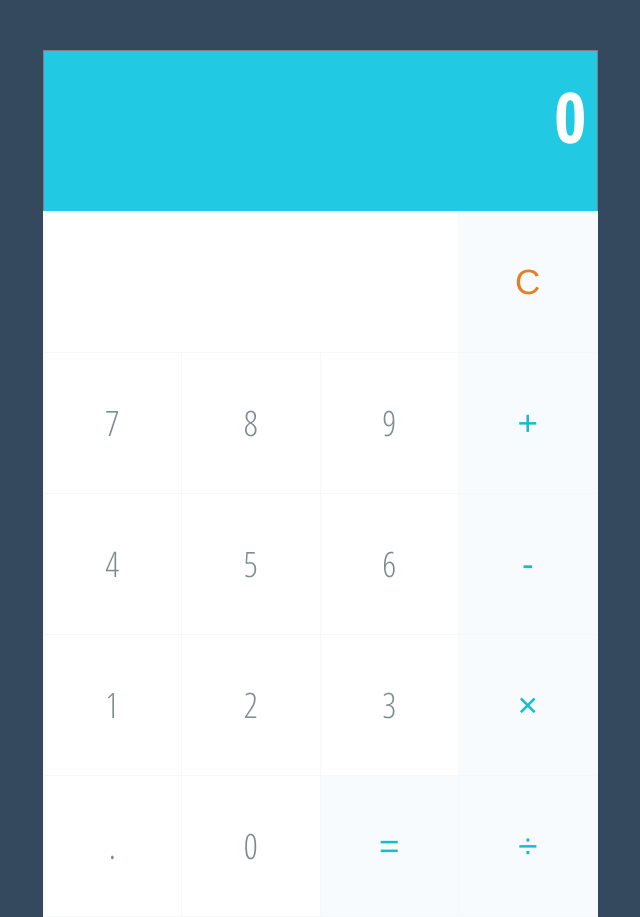
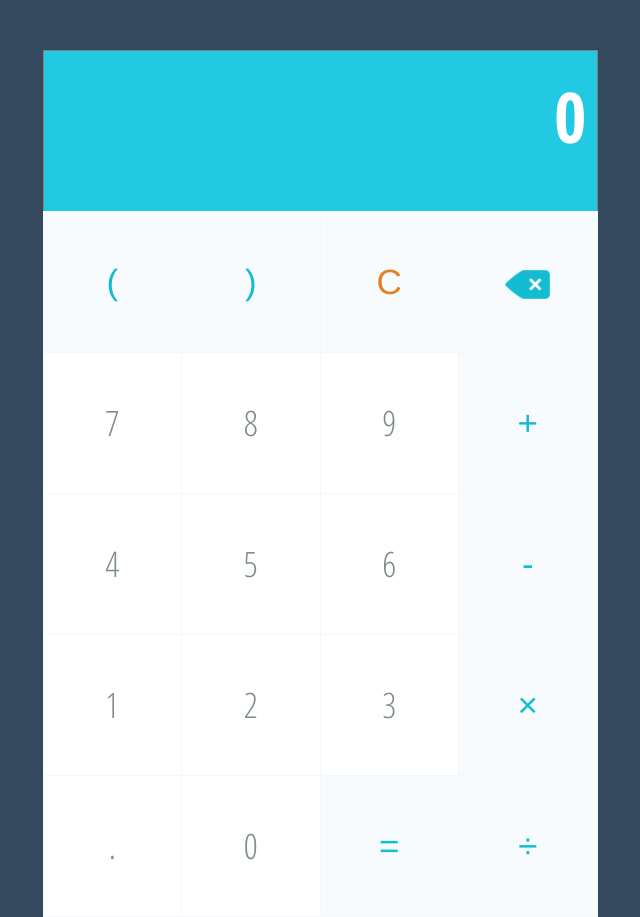
Before and after one commit to imidya/WebCalculator, a Flask app: page / in a window 1280 px wide. Shown: the whole page, without its empty margins (320-960 px from the left). Run offline with Flask 2, Linux system fonts and the light colour scheme; some libraries are stand-ins or nearby versions.

Commit message:
change back img

```diff
--- a/static/css/style.css
+++ b/static/css/style.css
@@ -16,6 +16,7 @@ body {
     background-color: #22C9E2;
     padding: 15px 10px 15px 10px;
     text-align: right;
+    height: 160px;
 }
 
 #result-int {
--- a/static/js/calculator.js
+++ b/static/js/calculator.js
@@ -106,29 +106,35 @@ $(document).ready(function() {
         }
     });
     $('#btn-equal').click(function() {
-        if (!checkLastOperator()) {
-            formula = formula.replace(/x/g, '*').replace(/\÷/g, '/')
+        formula = formula.replace(/x/g, '*').replace(/\÷/g, '/');
+        var resultAll;
 
         $.ajax({
             url: '/cal',
             data: {'formula': formula},
             type: 'POST',
             success: function(data, message) {
-                    if (data.result % 1 === 0) {
-                        $('#result-int').html(data.result);
+                resultAll = data.result;
+                if (resultAll % 1 === 0) {
+                    $('#result-int').html(resultAll);
                 } else {
-                        resultAll = data.result + '';
+                    resultAll = resultAll.toFixed(3);
                     var resultInt = resultAll.split('.')[0];
                     var resultFloat = resultAll.split('.')[1];
                     $('#result-int').html(resultInt);
                     $('#result-float').html('.' + resultFloat);
                 }
                 $('#formula').html(formula);
-                    formula = data.result;
+                formula = resultAll;
                 isNewCalculate = true;
             }
         });
-        }
+    });
+    $('#btn-LParenthesis').click(function() {
+        enter('(');
+    });
+    $('#btn-RParenthesis').click(function() {
+        enter(')');
     });
     $('#btn-clear').click(function() {
         $('#result-int').html('0');
@@ -137,4 +143,8 @@ $(document).ready(function() {
         formula = '';
         result = '';
     });
+    $('#btn-back').click(function() {
+        formula = formula.substring(0, formula.length - 1);
+        update();
     });
+});
--- a/templates/index.html
+++ b/templates/index.html
@@ -24,11 +24,19 @@
                                </td>
                            </tr>
                            <tr>
-                                <td class="col-md-9 border border-left no-padding" colspan="3">
-                                    <div class="btn-cal"></div>
+                                <td class="col-md-3 border-left btn-gray no-padding">
+                                    <div id="btn-L" class="btn-cal">(</div>
+                                </td>
+                                <td class="col-md-3 border btn-gray no-padding">
+                                    <div id="btn-R" class="btn-cal">)</div>
                                 </td>
                                 <td class="col-md-3 border no-padding btn-gray">
                                     <div id="btn-clear" class="btn-cal" style="color: #e67e22">C</div>
+                                </td>
+                                <td class="col-md-3 border no-padding btn-gray">
+                                    <div id="btn-back" class="btn-cal" style="color: #e67e22">
+                                      <img src="/static/img/back.png" style="width: 45px">
+                                    </div>
                                 </td>
                            </tr>
                            <tr>
```
Also changed, not shown: static/img/back.png (added). Lines whose indentation alone changed are shown as unchanged.
